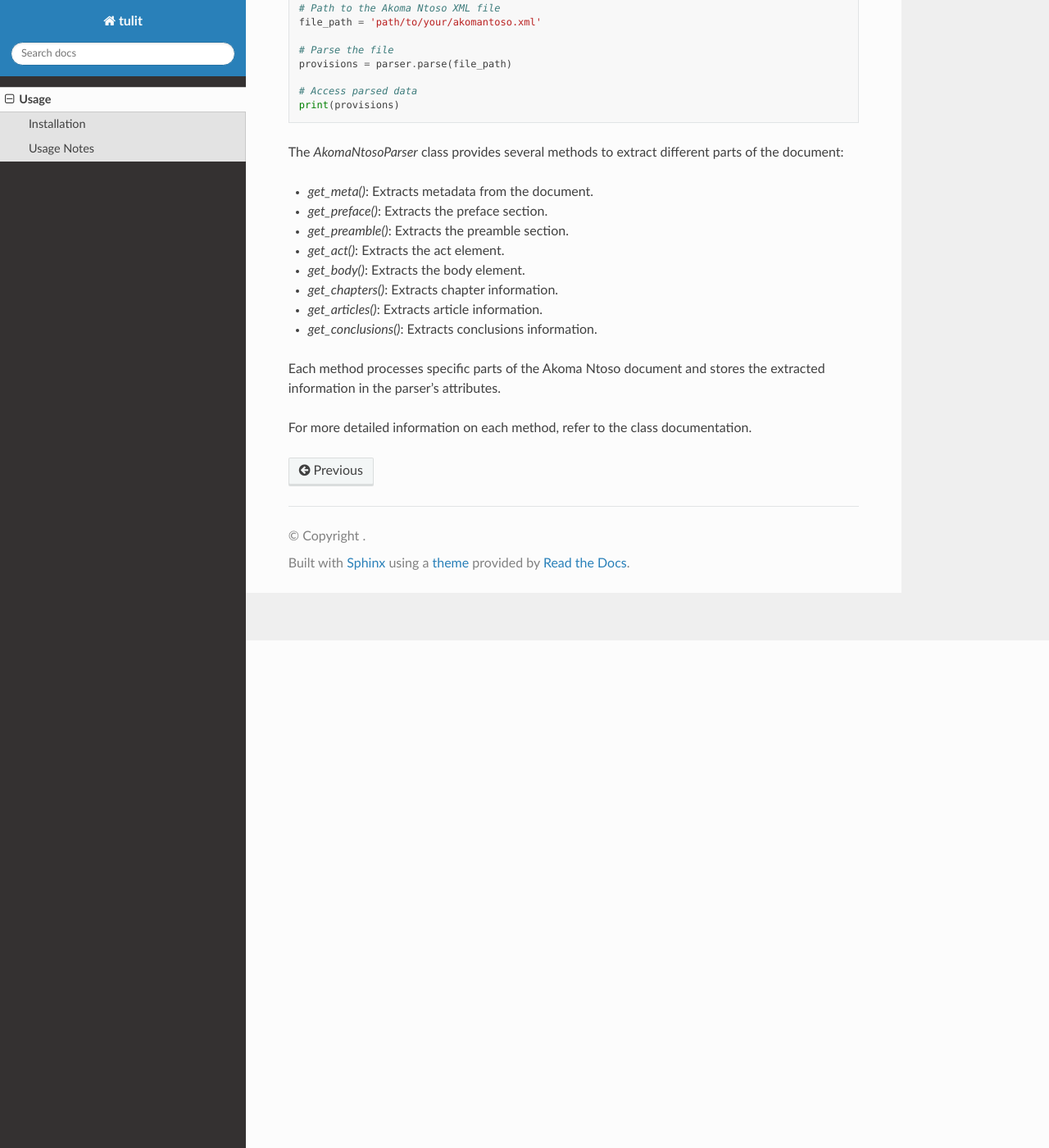
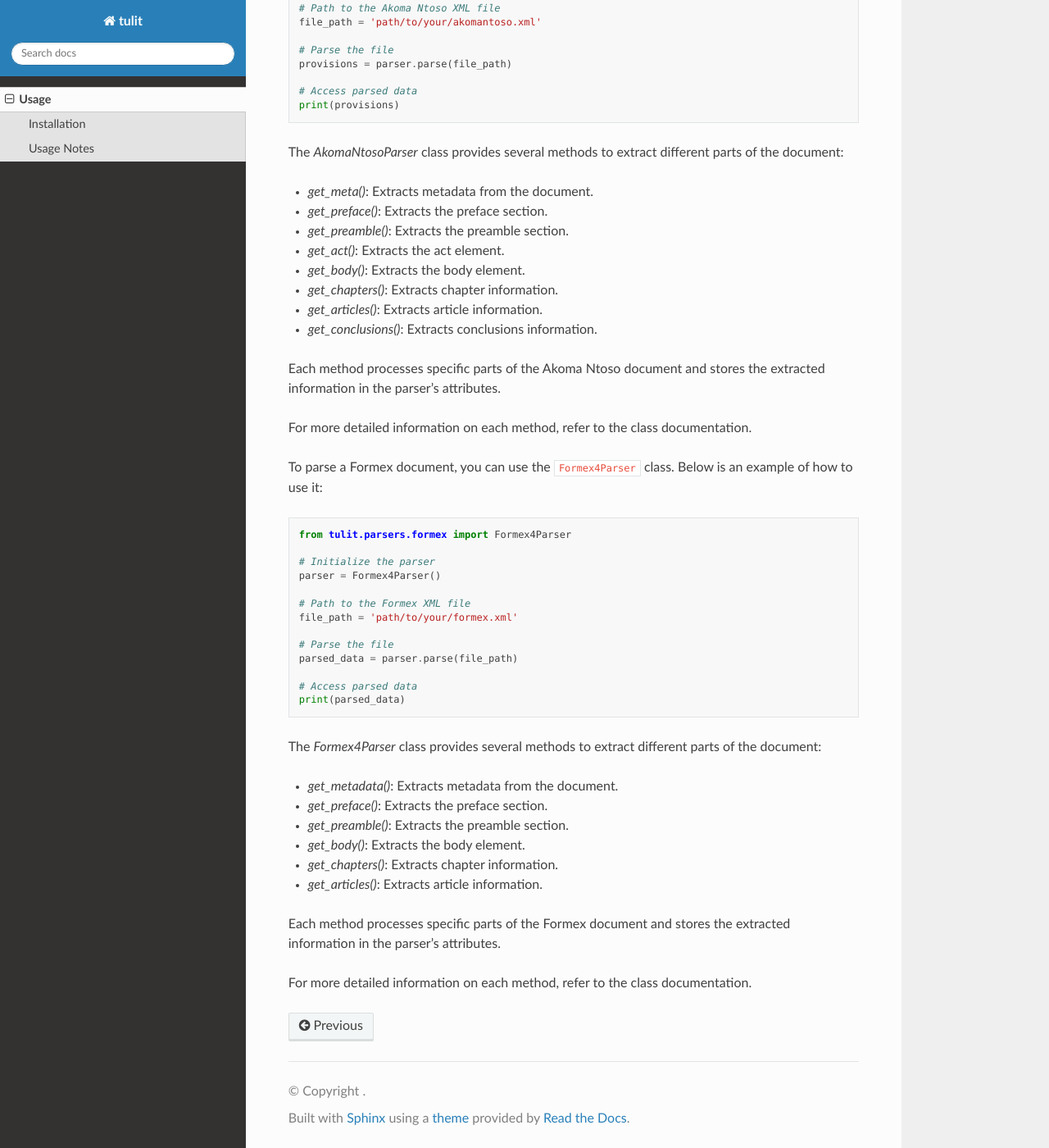
Before and after one commit to AlessioNar/ulit, a Sphinx documentation site: the page built from docs/source/usage.rst, in a window 1280 px wide and 1400 px high, scrolled down 619 px. Shown: the whole window at 82% size. Built offline with Sphinx 7.4.7 and the Read the Docs theme 3.1.0, drawn with Linux system fonts in a browser that asks for light colours.

Commit message:
Updating usage notes

```diff
--- a/docs/source/usage.rst
+++ b/docs/source/usage.rst
@@ -50,3 +50,34 @@ The `AkomaNtosoParser` class provides several methods to extract different parts
 Each method processes specific parts of the Akoma Ntoso document and stores the extracted information in the parser's attributes.
 
 For more detailed information on each method, refer to the class documentation.
+
+To parse a Formex document, you can use the ``Formex4Parser`` class. Below is an example of how to use it:
+
+.. code-block:: python
+
+    from tulit.parsers.formex import Formex4Parser
+
+    # Initialize the parser
+    parser = Formex4Parser()
+
+    # Path to the Formex XML file
+    file_path = 'path/to/your/formex.xml'
+
+    # Parse the file
+    parsed_data = parser.parse(file_path)
+
+    # Access parsed data
+    print(parsed_data)
+
+The `Formex4Parser` class provides several methods to extract different parts of the document:
+
+- `get_metadata()`: Extracts metadata from the document.
+- `get_preface()`: Extracts the preface section.
+- `get_preamble()`: Extracts the preamble section.
+- `get_body()`: Extracts the body element.
+- `get_chapters()`: Extracts chapter information.
+- `get_articles()`: Extracts article information.
+
+Each method processes specific parts of the Formex document and stores the extracted information in the parser's attributes.
+
+For more detailed information on each method, refer to the class documentation.
```
Also changed, not shown: other parts of docs/source/usage.rst (+2 -2 lines).
